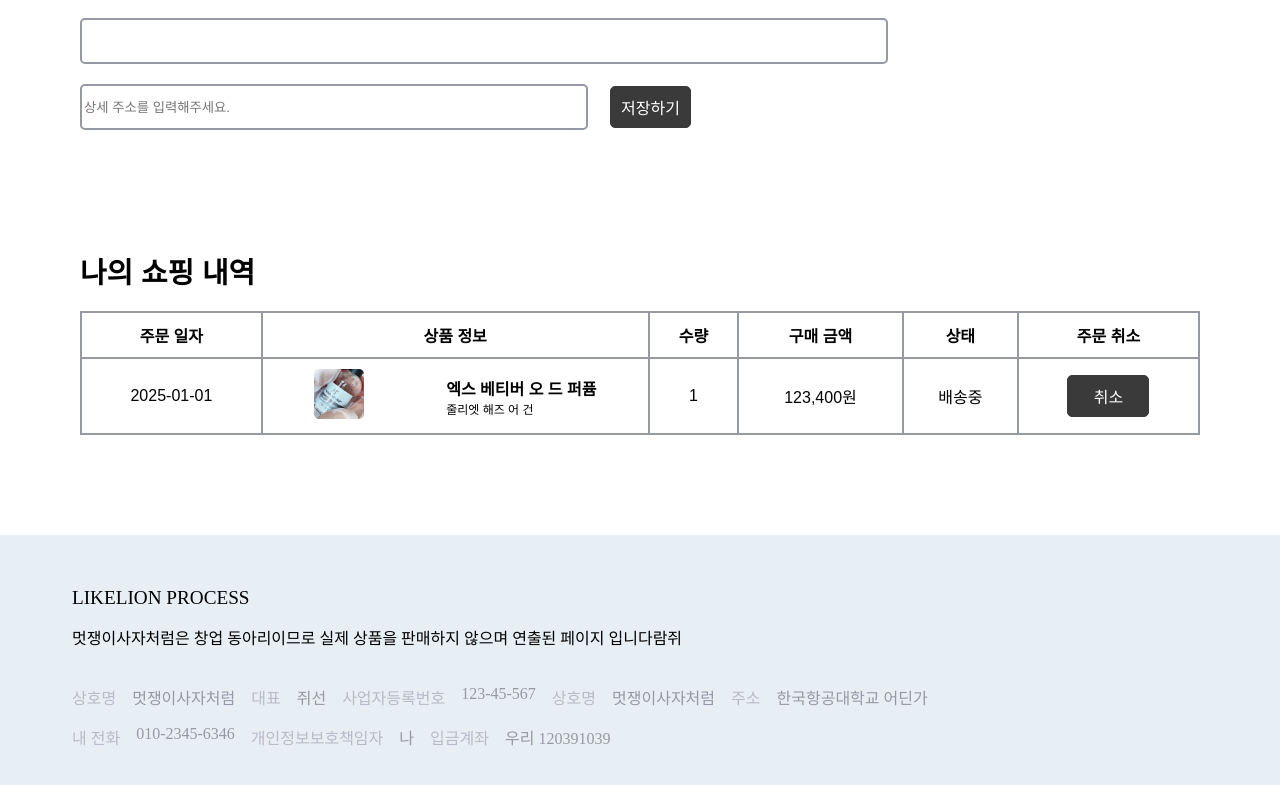
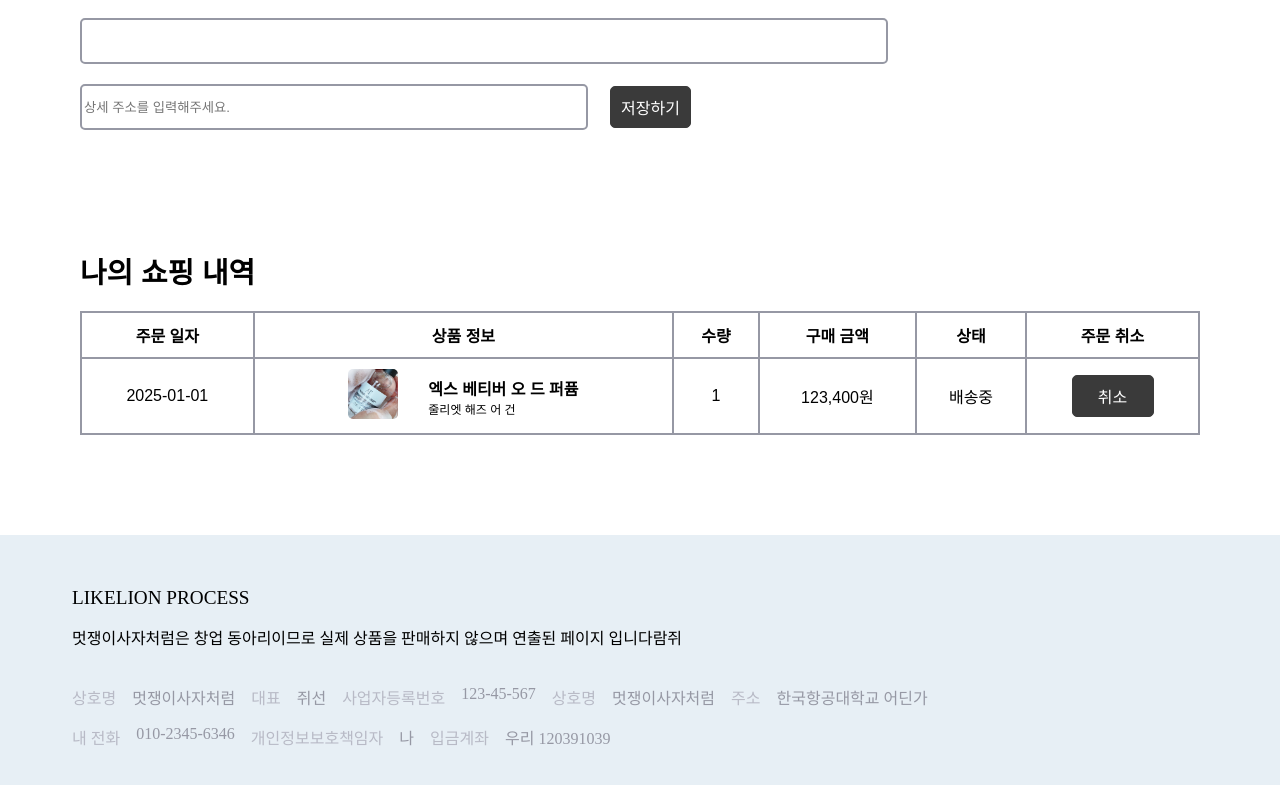
Before and after one commit to Likelion-13th/Sun-Frontend, a React (Create React App) app: page /mypage in a window 1280 px wide. Shown: the part 748-1533 px from the top of the page. Built offline with nearby package versions, Linux system fonts and the light colour scheme; the HTML template or start-up script is replaced by a standard one; a web font is replaced by a local one.

Commit message:
마이페이지 피드백

```diff
--- a/src/styles/Mypage.css
+++ b/src/styles/Mypage.css
@@ -171,7 +171,8 @@
 .history-item-container{
     width: 100%;
     display: flex;
-    justify-content: space-around;
+    justify-content: center;
+    gap: 30px;
 }
 .history-item-section{
     align-items: start;
```
